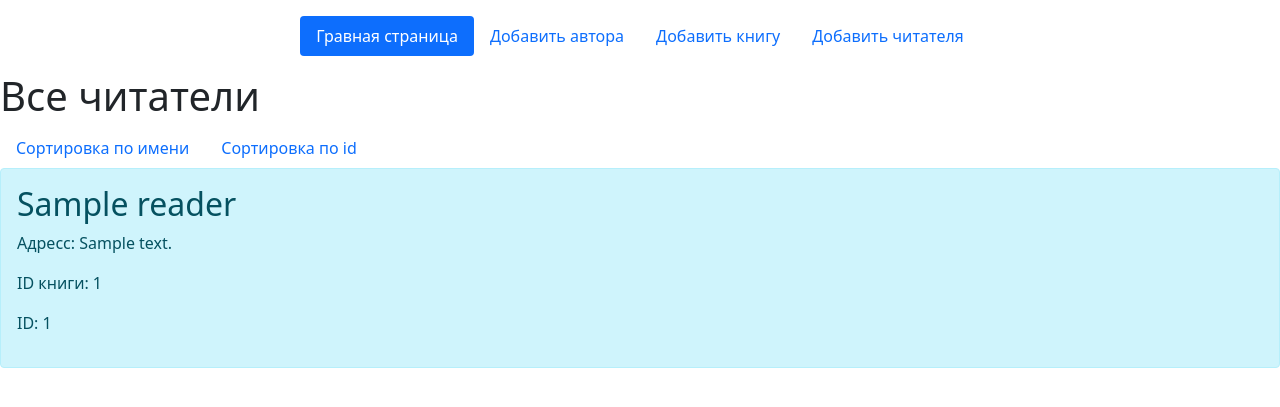
After one commit to very-fasta-tomato/flask-kursach, a Flask app: page /readers-base in a window 1280 px wide. The commit adds this page. Shown: the top 407 px of the page. Run offline with Flask 2, Linux system fonts and the light colour scheme; tables that the repository leaves empty hold one stand-in row (values such as "Sample post").

Commit message:
база данных, ввод новых записей, просмотрт 2/3 записей

```diff
--- a/main.py
+++ b/main.py
@@ -52,10 +52,52 @@ def authors_base():
     return render_template("authors-base.html", authors=authors)
 
 
+@app.route('/authors-base-id')
+def authors_base_id():
+    authors = Author.query.order_by(Author.idAuthor).all()
+    return render_template("authors-base.html", authors=authors)
+
+
+@app.route('/authors-base-id/<int:id>')
+def authors_detail(idAuthor):
+    authors = Author.query.get(idAuthor)
+    return render_template("authors-detail.html", authors=authors)
+
+
+@app.route('/books-base-id')
+def books_base_id():
+    books = Book.query.order_by(Book.idBook).all()
+    return render_template("books-base.html", books=books)
+
+
 @app.route('/books-base')
 def books_base():
     books = Book.query.order_by(Book.title).all()
     return render_template("books-base.html", books=books)
+
+
+@app.route('/books-base-id/<int:id>')
+def books_detail(idBook):
+    books = Author.query.get(idBook)
+    return render_template("books-detail.html", books=books)
+
+
+@app.route('/readers-base')
+def readers_base():
+    readers = Reader.query.order_by(Reader.readerName).all()
+    return render_template("readers-base.html", readers=readers)
+
+
+@app.route('/readers-base-id')
+def readers_base_id():
+    readers = Reader.query.order_by(Reader.idReader).all()
+    return render_template("readers-base.html", readers=readers)
+
+
+@app.route('/readers-base-id/<int:id>')
+def readers_detail(idReader):
+    readers = Author.query.get(idReader)
+    return render_template("readers-detail.html", readers=readers)
 
 
 @app.route('/add-author', methods=['POST', 'GET'])
@@ -102,10 +144,10 @@ def add_reader():
         address = request.form['address']
         idBook = request.form['idBook']
 
-        book = Book(readerName=readerName, address=address, idBook=idBook)
+        reader = Reader(readerName=readerName, address=address, idBook=idBook)
 
         try:
-            db.session.add(book)
+            db.session.add(reader)
             db.session.commit()
             return redirect('/')
         except:
--- a/templates/authors-base.html
+++ b/templates/authors-base.html
@@ -6,6 +6,10 @@
 
 {% block body %}
 <h1>Все авторы</h1>
+<ul class="nav nav-pills">
+            <li class="nav-item"><a href="/authors-base" class="nav-link">Сортировка по имени</a></li>
+            <li class="nav-item"><a href="/authors-base-id" class="nav-link">Сортировка по id</a></li>
+</ul>
 {% for el in authors %}
     <div class="alert alert-info">
         <h2>{{ el.authorName }}</h2>
--- a/templates/books-base.html
+++ b/templates/books-base.html
@@ -5,7 +5,11 @@
 {% endblock %}
 
 {% block body %}
-<h1>Все авторы</h1>
+<h1>Все книги</h1>
+<ul class="nav nav-pills">
+            <li class="nav-item"><a href="/books-base" class="nav-link">Сортировка по названию</a></li>
+            <li class="nav-item"><a href="/books-base-id" class="nav-link">Сортировка по id</a></li>
+</ul>
 {% for el in books %}
     <div class="alert alert-info">
         <h2>{{ el.title }}</h2>
--- a/templates/index.html
+++ b/templates/index.html
@@ -9,6 +9,6 @@
 <ul class="nav nav-pills">
             <li class="nav-item"><a href="/authors-base" class="nav-link">Список доступных авторов</a></li>
             <li class="nav-item"><a href="/books-base" class="nav-link">Список имеющихся книг</a></li>
-            <li class="nav-item"><a href="#" class="nav-link">Список читателей</a></li>
+            <li class="nav-item"><a href="/readers-base" class="nav-link">Список читателей</a></li>
 </ul>
 {% endblock %}
--- /dev/null
+++ b/templates/readers-base.html
@@ -0,0 +1,21 @@
+{% extends 'base.html' %}
+
+{% block title %}
+Список читателей
+{% endblock %}
+
+{% block body %}
+<h1>Все читатели</h1>
+<ul class="nav nav-pills">
+            <li class="nav-item"><a href="/readers-base" class="nav-link">Сортировка по имени</a></li>
+            <li class="nav-item"><a href="/readers-base-id" class="nav-link">Сортировка по id</a></li>
+</ul>
+{% for el in readers %}
+    <div class="alert alert-info">
+        <h2>{{ el.readerName }}</h2>
+        <p>Адресс: {{ el.address }}</p>
+        <p>ID книги: {{ el.idBook }}</p>
+        <p>ID: {{ el.idReader }}</p>
+    </div>
+{% endfor %}
+{% endblock %}
```
